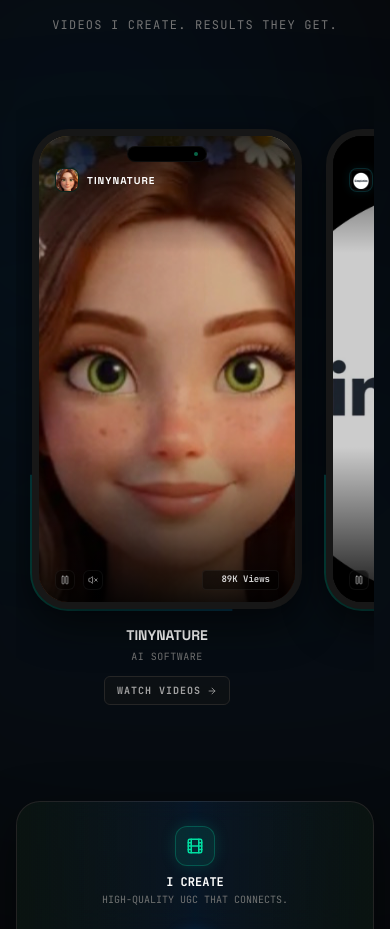
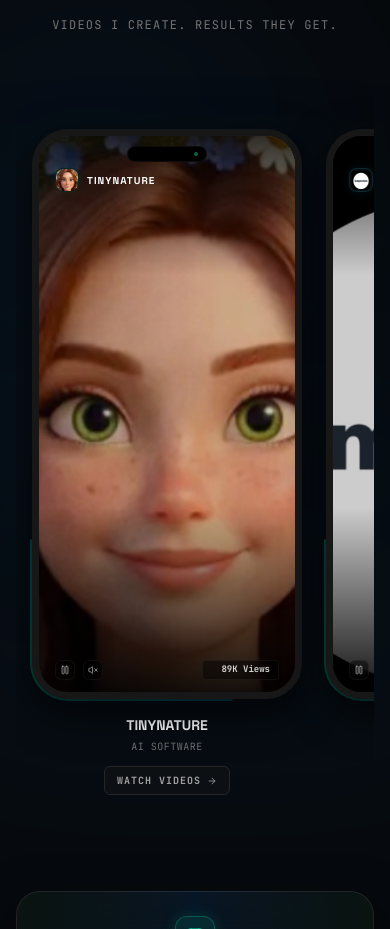
Before and after one commit to dannydnahd64-jpg/daniel-santos-portfolio, a React (Vite) app: page / in a window 390 px wide. Shown: the part 2806-3735 px from the top of the page. Built offline with nearby package versions, Linux system fonts and the light colour scheme.

Commit message:
style: revert phone mockup container sizes to taller aspect ratio (9:19)

```diff
--- a/src/components/WorkWithBrands.tsx
+++ b/src/components/WorkWithBrands.tsx
@@ -479,7 +479,7 @@ export default function WorkWithBrands({ onPhoneActiveChange }: { onPhoneActiveC
                 }}
               >
                 {/* 1. Phone Frame Wrapper */}
-                <div className="relative w-full aspect-[9/16]">
+                <div className="relative w-full aspect-[9/19]">
                   {/* Subtle Glowing Trace */}
                   <div
                     className="absolute -inset-[2px] rounded-[38px] bg-gradient-to-tr from-brand-primary via-brand-secondary to-brand-primary opacity-30 animate-border-trace pointer-events-none"
@@ -686,7 +686,7 @@ export default function WorkWithBrands({ onPhoneActiveChange }: { onPhoneActiveC
                 animate={{ scale: 1, y: 0 }}
                 exit={{ scale: 0.9, y: 20 }}
                 transition={{ type: "spring", damping: 25, stiffness: 220 }}
-                className="relative w-full max-w-[245px] xs:max-w-[285px] md:max-w-[340px] aspect-[9/16] cursor-default flex flex-col justify-between mx-auto"
+                className="relative w-full max-w-[245px] xs:max-w-[285px] md:max-w-[340px] aspect-[9/19] cursor-default flex flex-col justify-between mx-auto"
                 onClick={(e) => e.stopPropagation()}
               >
                 {/* Symmetrical Floating Close Button */}
```
